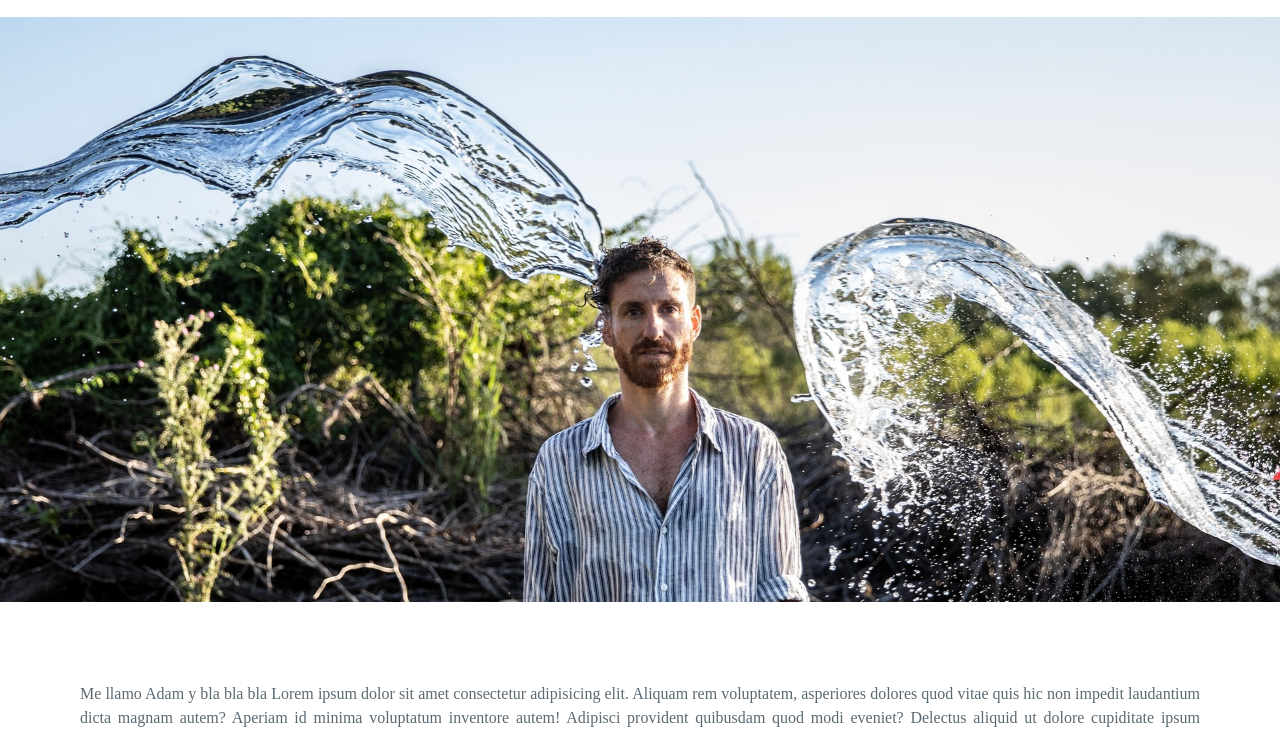
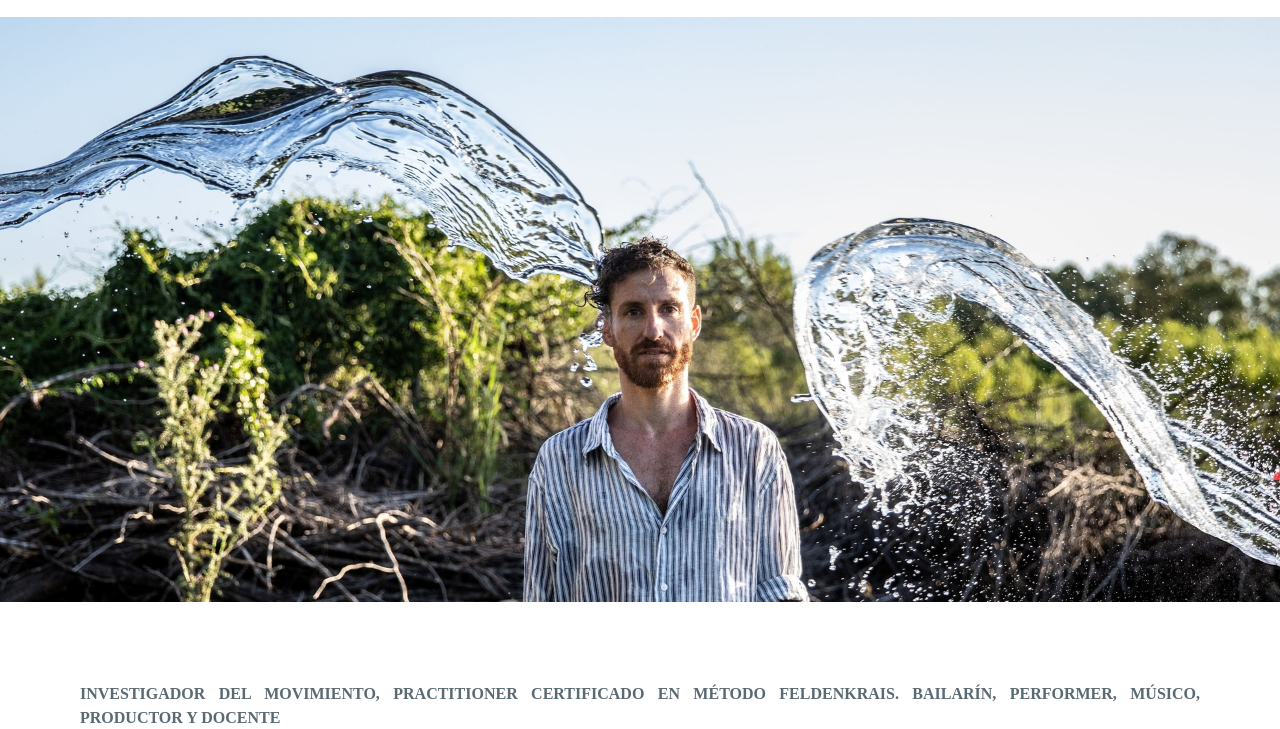
Before and after one commit to Lilufei85/website-adam-feiguin, a plain HTML site: page pages/sobremi.html in a window 1280 px wide. Shown: the part 72-801 px from the top of the page. Drawn offline with Linux system fonts and the light colour scheme; a web font is replaced by a local one.

Commit message:
Agregué texto briografía provisorio + continué el posicionamiento del formulario provisorio

```diff
--- a/css/styles.css
+++ b/css/styles.css
@@ -23,6 +23,9 @@ https://www.w3schools.com/css/css3_object-fit.asp*/
     color: #153c50;
 }
 
+.texto-negrita {
+    font-weight: bold;
+}
 
 /*Fin reglas color de texto*/
 
@@ -59,9 +62,6 @@ nav ul li {
     font-size: 200%;
     transition: transform 700ms 1s;
 }
-
-
-
 
 .navBar li:hover { /***  T R A N S I C I O N  ***/
     transform: scale(1.1);
@@ -117,7 +117,6 @@ footer {
     padding: 20px;
     font-family: 'Adamina', serif;
     margin-top: 30px;
-
 }
 
 footer ul { /***  F L E X B O X  ***/
@@ -154,7 +153,7 @@ footer ul a {
 }
 
 .container-index { /***  G R I D S  ***/
-    height: 930px;
+    height: 930px; /*definí un altura de main para que se vea la imagen completa del background*/
     display: grid;
     grid-template-columns: repeat(12,1fr);
     grid-template-rows: repeat(12,1fr);
@@ -181,10 +180,6 @@ footer ul a {
 
 }
 
-/*
-.altura__main__index {
-    height: 930px; /*definí un altura de main para que se vea la imagen completa del background
-}*/
 
 .nav-index { /***  F L E X B O X  ***/
     width: 100%;
@@ -205,27 +200,27 @@ footer ul a {
     text-align: center;
     text-decoration: none;
     animation-name: zoomInIndex;
-    animation-duration: 2s;
+    animation-duration: 3s;
 }
 
 .link-2 {
-    animation-duration: 6s;
-    /*animation-delay: 400ms;*/
+    /*animation-duration: 6s;*/
+    animation-delay: 1000ms;
     animation-fill-mode: both;
 }
 .link-3 {
-    animation-duration: 9s;
-    /*animation-delay: 800ms;*/
+    /*animation-duration: 9s;*/
+    animation-delay: 2000ms;
     animation-fill-mode: both;
 }
 .link-4 {
-    /*animation-delay: 1200ms;*/
-    animation-duration: 12s;
+    animation-delay: 3000ms;
+    /*animation-duration: 12s;*/
     animation-fill-mode: both;
 }
 .link-5 {
-    /*animation-delay: 1600ms;*/
-    animation-duration: 15s;
+    animation-delay: 4000ms;
+    /*animation-duration: 15s;*/
     animation-fill-mode: both;
 }
 
@@ -234,8 +229,8 @@ footer ul a {
 @-webkit-keyframes zoomInIndex {
     0% {
     opacity: 0;
-    /*-webkit-transform: scale3d(0.8, 0.8, 0.8);
-    transform: scale3d(0.1, 0.1, 0.1);*/
+    -webkit-transform: scale3d(0.3, 0.3, 0.3);
+    transform: scale3d(0, 0, 0);
     }
     100% {
     opacity: 1;
@@ -245,14 +240,13 @@ footer ul a {
 @keyframes zoomInIndex {
     0% {
     opacity: 0;
-    /*-webkit-transform: scale3d(0.3, 0.3, 0.3);
-    transform: scale3d(0.1, 0.1, 0.1);*/
+    -webkit-transform: scale3d(5.3, 5.3, 5.3);
+    transform: scale3d(0, 0, 0 );
     }
-    100% {
+    50% {
     opacity: 1;
     }
 }
-
 /*fin reglas especiales index*/
 
 
@@ -271,12 +265,12 @@ footer ul a {
     animation-duration: 3s;
 }
 
-.slideInUpBio {
+.slideInUpBio { /*** A N I M A C I O N    F O T O    B I O ***/
     -webkit-animation: slide-top 0.5s cubic-bezier(0.250, 0.460, 0.450, 0.940) both;
 	animation: slide-top 0.5s cubic-bezier(0.250, 0.460, 0.450, 0.940) both;
 }
 
-@keyframes slideInBio {
+@keyframes slideInBio { /*** A N I M A C I O N    F O T O    B I O ***/
     0% {
     -webkit-transform: translateY(500px);
     transform: translateY(500px);
@@ -299,7 +293,7 @@ footer ul a {
 .download-cv {
     align-self: flex-start;
     margin-left: 80px;
-    animation-name: vibrarCv;
+    animation-name: vibrarCv; /*** A N I M A C I O N   D E S C A R G A    C V ***/
     animation-duration: 3s;
     animation-iteration-count: infinite;
     background-color: #5b69722b;
@@ -308,7 +302,7 @@ footer ul a {
     border-radius: 3px;
 }
 
-@keyframes vibrarCv {
+@keyframes vibrarCv { /*** A N I M A C I O N   D E S C A R G A    C V ***/
     0% {
     -webkit-transform: translate(0);
     transform: translate(0);
@@ -630,7 +624,21 @@ footer ul a {
     align-content: center;
 }
 
+.flex-newsletter {
+    display: flex;
+    flex-direction: row;
+    justify-content: center;
+    align-items: center;
+}
 
+.label-newsletter {
+    white-space: nowrap; /*puse esto para que no se me hagan dos renglones, elimina saltos de línea*/
+}
+
+.checkbox {
+    width: auto;
+    margin-left: 5px;
+}
 
 /*
 .container-linea-form {
--- a/pages/sobremi.html
+++ b/pages/sobremi.html
@@ -32,51 +32,35 @@
     <main>
       <article class=".texto__gris container-bio">
         <img src="../assets/img/desktop/foto-bio.jpg " alt="foto bio" class="foto-bio">
+        <p></p>
         <p class="texto-bio">
-          Me llamo Adam y bla bla bla Lorem ipsum dolor sit amet consectetur adipisicing elit. Aliquam rem
-          voluptatem, asperiores dolores quod vitae quis hic non impedit
-          laudantium dicta magnam autem? Aperiam id minima voluptatum inventore
-          autem! Adipisci provident quibusdam quod modi eveniet? Delectus
-          aliquid ut dolore cupiditate ipsum tempora tenetur quam veniam,
-          dolores quaerat voluptatem velit dolorem! Quaerat, accusamus velit
-          suscipit vel reprehenderit quos sed nihil consequatur accusantium et
-          non nostrum possimus adipisci reiciendis mollitia ipsum quae ea,
-          tempora saepe iure, ut omnis voluptate quasi? Ipsa, optio illo. Hic,
-          doloribus numquam quos minus veniam pariatur dolorem, obcaecati quo
-          odit quas sequi ducimus provident quaerat atque consequuntur earum
-          minima eligendi, asperiores mollitia. Quo, rerum? Accusamus
-          dignissimos quod, quos rem nam sunt doloribus unde corporis est
-          repellat quis amet optio expedita? Nihil praesentium repudiandae,
-          blanditiis enim nulla, voluptate sint maiores quod accusamus dolores
-          deleniti magnam harum a, soluta sit provident asperiores repellendus
-          voluptatibus laudantium illo est impedit voluptatum. Eligendi facilis
-          recusandae mollitia consequuntur atque nisi blanditiis nostrum nulla
-          error, consequatur veniam totam similique corporis ipsum culpa alias
-          pariatur dolorem aspernatur, ut quam voluptates explicabo quas, fugiat
-          sunt! Cumque nostrum, vel odit animi assumenda consequuntur veniam, in
-          natus minima explicabo tenetur et maiores similique qui quaerat
-          perferendis dolore recusandae nesciunt fuga maxime velit saepe officia
-          ab! Odit aliquid consequatur soluta! Voluptates repellat reiciendis
-          expedita necessitatibus dicta nostrum, iure eveniet tempora magni
-          laudantium animi molestias, sed, excepturi dignissimos! Earum
-          doloremque voluptatem obcaecati unde ipsum blanditiis odio quasi omnis
-          perferendis placeat quibusdam praesentium quaerat ratione corporis
-          tenetur, iste dolorum deserunt provident laborum facilis. Unde autem
-          voluptate laudantium voluptatibus fugit asperiores, architecto fugiat
-          labore eaque nulla accusamus mollitia error ut eligendi sunt dolor
-          laboriosam consectetur. Voluptatem aperiam amet aut temporibus
-          nesciunt qui placeat ipsam dicta vitae commodi atque explicabo,
-          facilis inventore consequatur facere cumque dolor fugiat molestias
-          impedit reprehenderit quidem quos mollitia sequi. Enim voluptates
-          assumenda cum quisquam sed saepe debitis, ratione culpa modi. Possimus
-          voluptatibus delectus omnis aut provident non pariatur asperiores iste
-          quam nam quo dignissimos ratione facere porro, obcaecati quia dolore
-          natus praesentium harum id ipsum voluptate quod nisi modi. Eum quis
-          alias doloremque praesentium minima omnis cumque nam facilis, debitis
-          perspiciatis, laborum itaque animi, eius suscipit velit earum quidem
-          vel harum. Fugit eum, facilis debitis atque quod voluptatum. Sint
+          <span class="texto-negrita">INVESTIGADOR DEL MOVIMIENTO, PRACTITIONER CERTIFICADO EN MÉTODO FELDENKRAIS. BAILARÍN, PERFORMER, MÚSICO,
+          PRODUCTOR Y DOCENTE</span>
+          <br>Desde temprana edad se involucró en actividades artísticas y deportivas. Es egresado de La  Arena, donde posteriormente trabajaría
+          como docente e interprete de la compañía. Cursó Eutonía y Contact en la Universidad Nacional de Artes, Buenos Aires, Argentina. Dirigió
+          “Sinfonía Humana”, pieza de videodanza becada por el Ministerio de Cultura de la Nación, rodada íntegramente en el Museo Casa Yrurtia.
+          <br>Participó en diversas obras y performances entre las que se destacan “Una flor que nace en el jardin” de Adam Feiguin y
+          Kanako Hongo; “Milagro”, Dir. Gerardo Hochman; “Prefijo Des”, Dir. Marina Brusco; “O Ensaio”, Circo do Capao; “Soueiji”, Dir. Harutaka
+          Takasu.
+          <br> Ha sido invitado a participar en Festivales, Jam Sessions y Performances en Argentina, Brasil, México, Costa Rica, Estados Unidos, España,
+          Francia, Israel, India y Japón.
+          <br>Se desempeña como interprete en “Una Constante” dirigida por Jesús Guiraldi, es integrante del gurpo de experimentación
+          escénica “CUERPX”, dirección Santiago Ablin, es Coach en “Plaga” (Centro Cultural Ricardo Rojas), es docente en “EME, Especialización
+          Movimiento Experimentación” y “Aliadxs de la  Gravedad”. Acaba de estrenar “The World You Imagine”, obra creada por
+          Una Constante, en el Centro Cultural de la Memoria Haroldo Conti.
+
+          <br>Produce actividades artísticas en “Casa Tierra”, un espacio que ha co-fundado dedicado residencias artísticas y retiros
+          culturales en la naturaleza, en Escobar, Buenos Aires.
+          <br>El foco de su trabajo se centra en la potencia de un cuerpo capaz de observar el viaje de la atención y la posibilidad de
+          nombrar la relación Acción-Espacio en Tiempo Real. Influenciado por maestros como Daniel Lepkoff, Katrin Smithback, Peter Jasko,
+          Ilan Lev, la practica de Capoeira Angola, el Yoga y la Natación y principalmente sostenido en el espíritu del Método Feldenkrais,
+          la Danza Contemporánea y el Contact Improvisation, crea un material físico sensible, poético, inacabado.
+          <br>En la sección "Agenda" podés ver las clases regulares, laboratorios, seminarios, obras y performances que está impartiendo actualmente
         </p>
+        <!--
+        <iframe width="900" height="506" src="https://www.youtube.com/embed/dBg6KAlECyk?autoplay=1" title="Eternidad" frameborder="0"></iframe>-->
         <div class="download-cv">
+
           <p class="texto__azul">Podés descargar mi cv completo <a href="../assets/cv-adam.pdf" download="cv-adam.pdf">haciendo click aquí</a></p>
         </div>
       </article>
```
Also changed, not shown: pages/contacto.html (+4 -2 lines).
